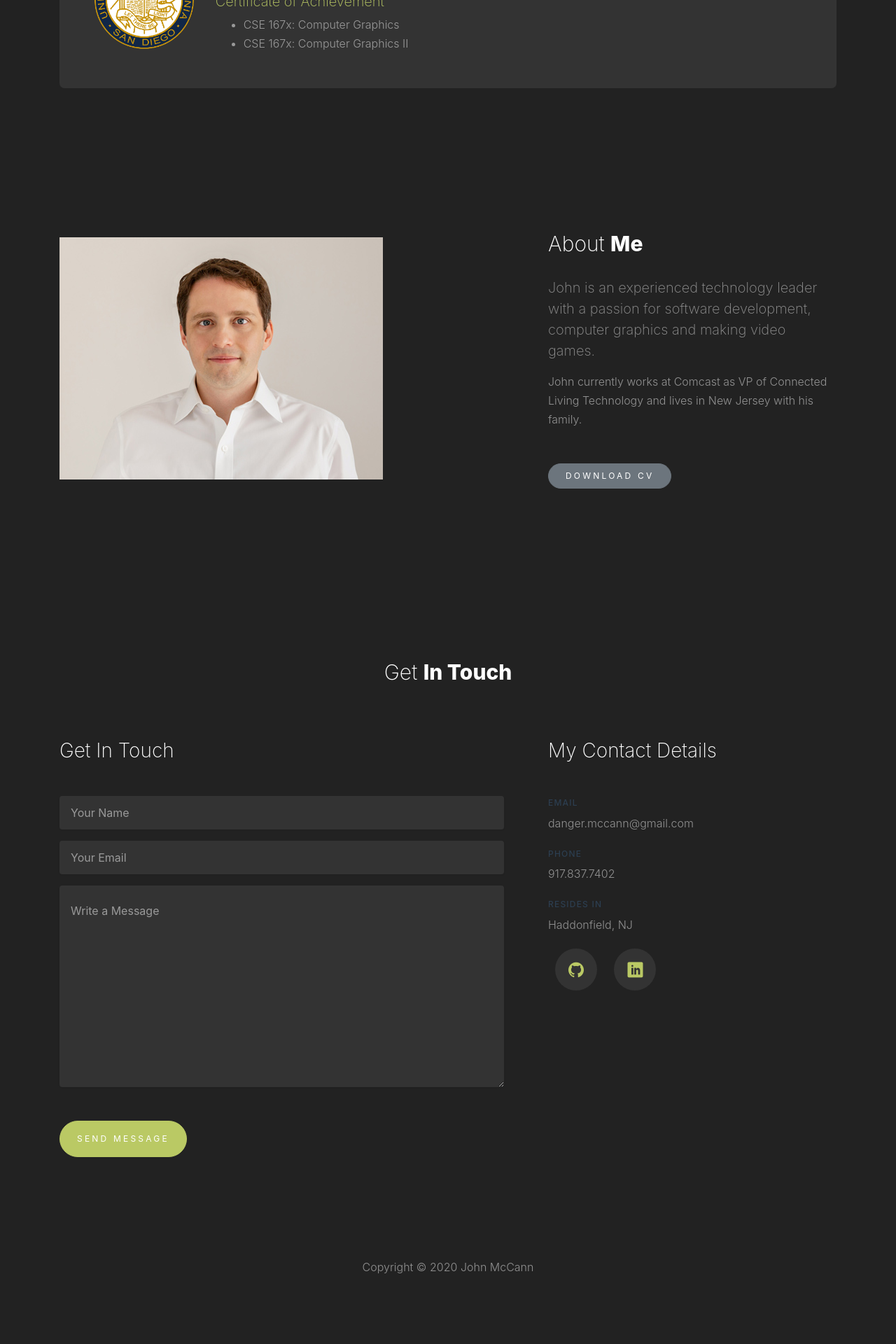
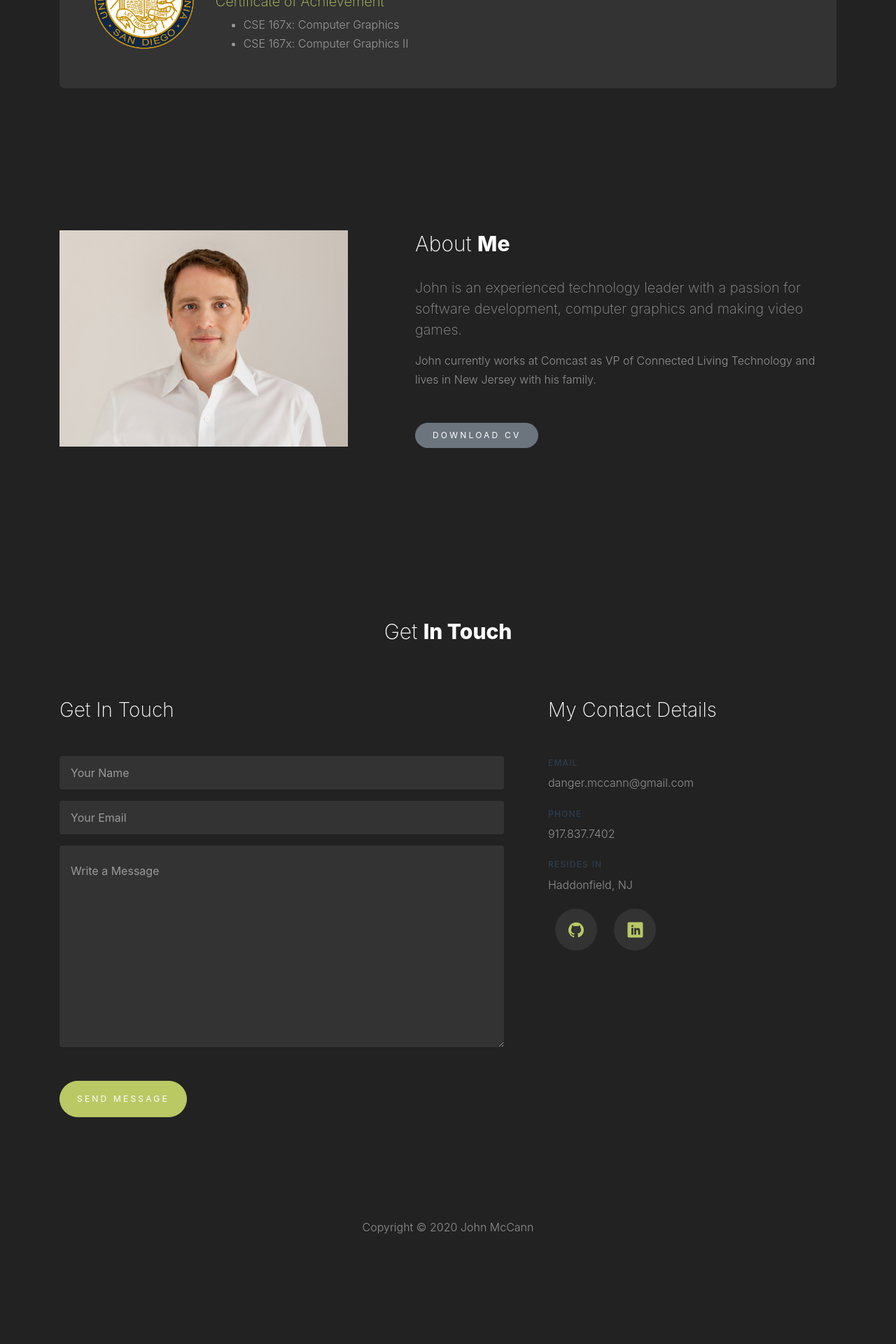
Before and after one commit to dangermccann/dangermccann.github.io, a Jekyll site: the page built from index.markdown, in a window 1280 px wide. Shown: the part 3617-5537 px from the top of the page at 70% size. Built offline with Jekyll 4.4.1, drawn with Linux system fonts in a browser that asks for light colours; some web fonts are replaced; after the commit the page ends 5480 px from its top, so only the background shows below that.

Commit message:
Modified About Me layout

```diff
--- a/_layouts/default.html
+++ b/_layouts/default.html
@@ -144,10 +144,10 @@
 	<section class="site-section" id="section-about">
 		<div class="container">
 			<div class="row mb-5 align-items-center">
-				<div class="col-lg-7 pr-lg-5 mb-5 mb-lg-0">
+				<div class="col-lg-5 pr-lg-5 mb-5 mb-lg-0">
 					<img src="assets/images/headshot5.jpg" alt="Image placeholder" class="img-fluid">
 				</div>
-				<div class="col-lg-5 pl-lg-5">
+				<div class="col-lg-7 pl-lg-5">
 					<div class="section-heading">
 						<h2>About <strong>Me</strong></h2>
 					</div>
```
Also changed, not shown: 1 other file.
